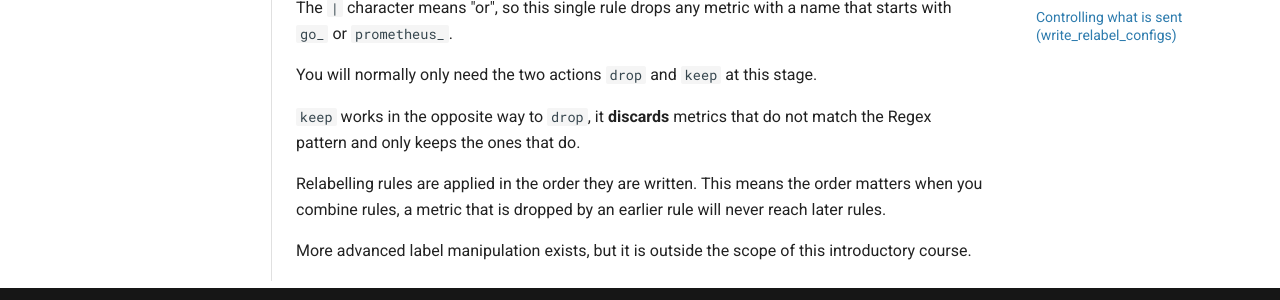
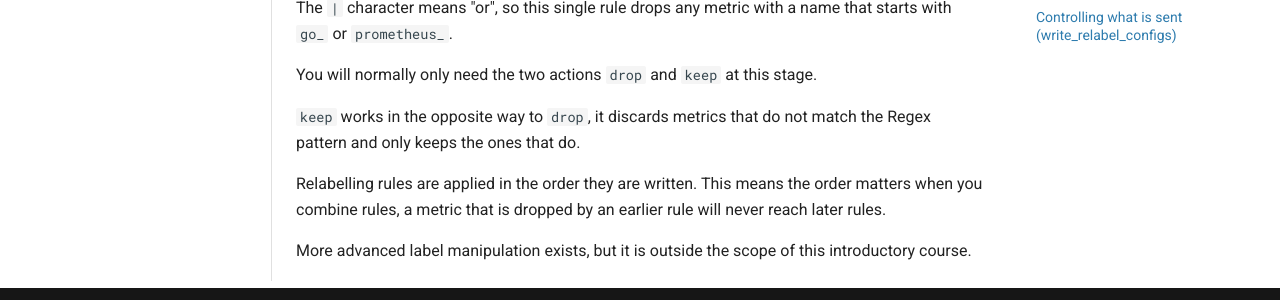
Before and after one commit to ACIT-Hub/docs-acit.surrey.ac.uk, an MkDocs documentation site: the page built from docs/modules/introduction-to-monitoring/prometheus.md, in a window 1280 px wide and 900 px high, scrolled down 11584 px. Shown: the part 567-867 px from the top of the window. Built offline with MkDocs 1.6.1 and Material for MkDocs 9.7.7, drawn with Linux system fonts in a browser that asks for light colours.

Commit message:
Remove emphasis, changed my mind

```diff
--- a/docs/modules/introduction-to-monitoring/prometheus.md
+++ b/docs/modules/introduction-to-monitoring/prometheus.md
@@ -524,7 +524,7 @@ The `|` character means "or", so this single rule drops any metric with a name t
 
 You will normally only need the two actions `drop` and `keep` at this stage.
 
-`keep` works in the opposite way to `drop`, it **discards** metrics that do not match the Regex pattern and only keeps the ones that do.
+`keep` works in the opposite way to `drop`, it discards metrics that do not match the Regex pattern and only keeps the ones that do.
 
 Relabelling rules are applied in the order they are written. This means the order matters when you combine rules, a metric that is dropped by an earlier rule will never reach later rules.
 
```
